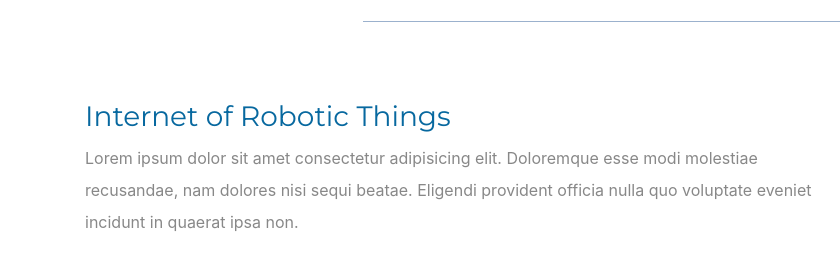
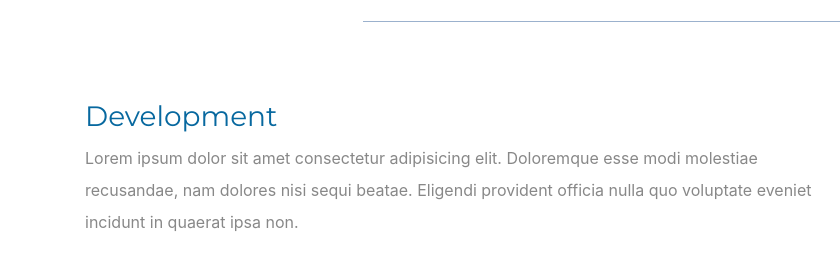
Before and after one commit to anuragbyte/ly, a website: page index.html in a window 1280 px wide. Shown: the part 837-1117 px from the top of the page, 0-840 px from the left. Drawn offline with nearby package versions, Linux system fonts and the light colour scheme; grey boxes are pictures that could not be loaded; a script that the page names is missing.

Commit message:
Text Changed

```diff
--- a/index.html
+++ b/index.html
@@ -167,7 +167,7 @@
           <img class="course-icon" src="https://image.flaticon.com/icons/svg/1803/1803675.svg" alt="development-img">
         </div>
         <div class="col-sm-8 col-12 order-sm-first my-auto course-text">
-          <h3>Internet of Robotic Things</h3>
+          <h3>Development</h3>
           <p class="text-left">
             Lorem ipsum dolor sit amet consectetur adipisicing elit. Doloremque esse modi molestiae recusandae, nam dolores nisi sequi beatae. Eligendi provident officia nulla quo voluptate eveniet incidunt in quaerat ipsa non.
           </p>
```
